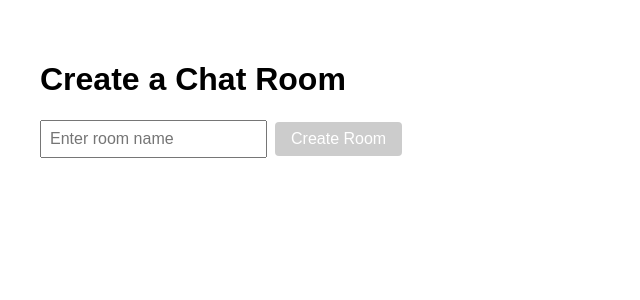
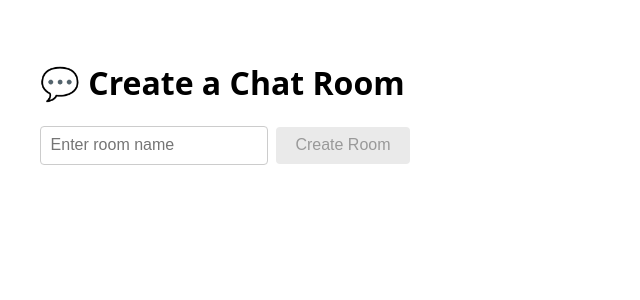
Before and after one commit to oopsididitagain335/emphermal-msg, a Next.js app: page / in a window 1280 px wide. Shown: the top 300 px of the page, without its empty margins (0-640 px from the left). Built offline with nearby package versions, Linux system fonts and the light colour scheme.

Commit message:
Update page.js

```diff
--- a/app/page.js
+++ b/app/page.js
@@ -9,31 +9,37 @@ export default function HomePage() {
   const [roomName, setRoomName] = useState('');
 
   const handleCreateRoom = () => {
-    if (!roomName.trim()) return;
-    // Redirect to the new room
-    router.push(`/room/${encodeURIComponent(roomName.trim())}`);
+    const name = roomName.trim();
+    if (!name) return;
+    router.push(`/room/${encodeURIComponent(name)}`);
   };
 
   return (
-    <div style={{ padding: '2rem', fontFamily: 'sans-serif' }}>
-      <h1>Create a Chat Room</h1>
+    <div style={{ padding: '2rem', fontFamily: 'system-ui, sans-serif' }}>
+      <h1>💬 Create a Chat Room</h1>
       <div style={{ marginTop: '1rem', display: 'flex', gap: '0.5rem', alignItems: 'center' }}>
         <input
           type="text"
           value={roomName}
           onChange={(e) => setRoomName(e.target.value)}
           placeholder="Enter room name"
-          style={{ padding: '0.5rem', fontSize: '1rem' }}
+          style={{
+            padding: '0.6rem',
+            fontSize: '1rem',
+            border: '1px solid #ccc',
+            borderRadius: '4px',
+            minWidth: '200px',
+          }}
           onKeyPress={(e) => e.key === 'Enter' && handleCreateRoom()}
         />
         <button
           onClick={handleCreateRoom}
           disabled={!roomName.trim()}
           style={{
-            padding: '0.5rem 1rem',
+            padding: '0.6rem 1.2rem',
             fontSize: '1rem',
-            backgroundColor: roomName.trim() ? '#0070f3' : '#ccc',
-            color: 'white',
+            backgroundColor: roomName.trim() ? '#0070f3' : '#eaeaea',
+            color: roomName.trim() ? 'white' : '#999',
             border: 'none',
             borderRadius: '4px',
             cursor: roomName.trim() ? 'pointer' : 'not-allowed',
```
